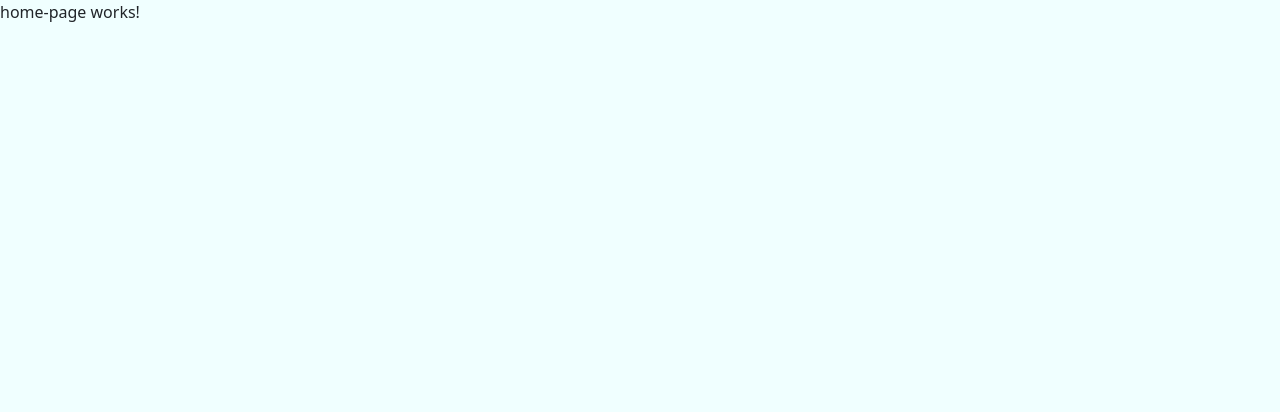
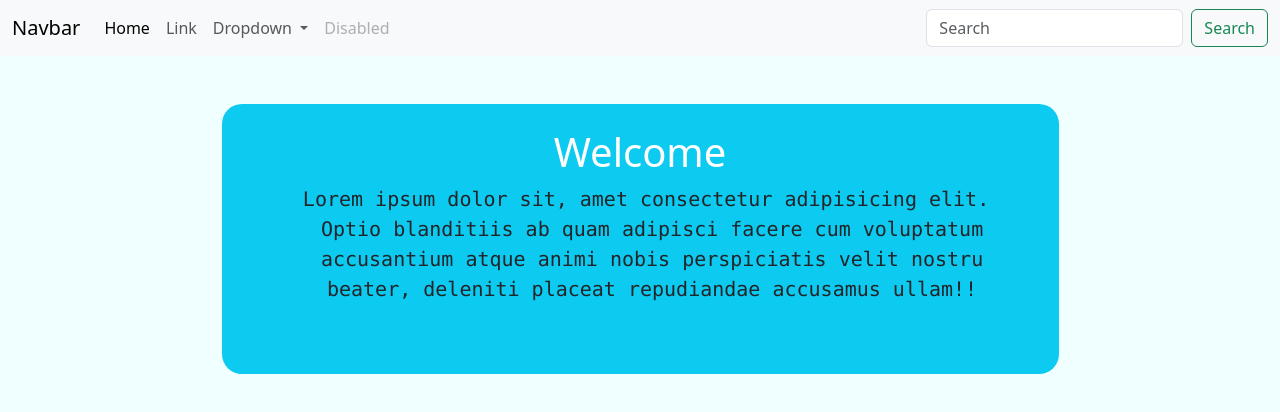
Before and after one commit to SimiShahudeen/Bank-App, an Angular app: page /home in a window 1280 px wide. Shown: the top 412 px of the page. Built offline with nearby package versions, Linux system fonts and the light colour scheme.

Commit message:
form-validation

```diff
--- a/src/app/app.module.ts
+++ b/src/app/app.module.ts
@@ -5,7 +5,7 @@
 import { AppComponent } from './app.component';
 import { LoginPageComponent } from './login-page/login-page.component';
 import { HomePageComponent } from './home-page/home-page.component';
-import { FormsModule } from '@angular/forms';
+import { FormsModule, ReactiveFormsModule } from '@angular/forms';
 import { RegisterComponent } from './register/register.component';
 
 @NgModule({
@@ -18,7 +18,8 @@
   imports: [
     BrowserModule,
     AppRoutingModule,
-    FormsModule
+    FormsModule,
+    ReactiveFormsModule
   ],
   providers: [],
   bootstrap: [AppComponent]
--- a/src/app/home-page/home-page.component.html
+++ b/src/app/home-page/home-page.component.html
@@ -1 +1,49 @@
-<p>home-page works!</p>
+<!-- nav tab--------------------------------------------- -->
+<nav class="navbar navbar-expand-lg bg-body-tertiary">
+  <div class="container-fluid">
+    <a class="navbar-brand" href="#">Navbar</a>
+    <button class="navbar-toggler" type="button" data-bs-toggle="collapse" data-bs-target="#navbarSupportedContent" aria-controls="navbarSupportedContent" aria-expanded="false" aria-label="Toggle navigation">
+      <span class="navbar-toggler-icon"></span>
+    </button>
+    <div class="collapse navbar-collapse" id="navbarSupportedContent">
+      <ul class="navbar-nav me-auto mb-2 mb-lg-0">
+        <li class="nav-item">
+          <a class="nav-link active" aria-current="page" href="#">Home</a>
+        </li>
+        <li class="nav-item">
+          <a class="nav-link" href="#">Link</a>
+        </li>
+        <li class="nav-item dropdown">
+          <a class="nav-link dropdown-toggle" href="#" role="button" data-bs-toggle="dropdown" aria-expanded="false">
+            Dropdown
+          </a>
+          <ul class="dropdown-menu">
+            <li><a class="dropdown-item" href="#">Action</a></li>
+            <li><a class="dropdown-item" href="#">Another action</a></li>
+            <li><hr class="dropdown-divider"></li>
+            <li><a class="dropdown-item" href="#">Something else here</a></li>
+          </ul>
+        </li>
+        <li class="nav-item">
+          <a class="nav-link disabled">Disabled</a>
+        </li>
+      </ul>
+      <form class="d-flex" role="search">
+        <input class="form-control me-2" type="search" placeholder="Search" aria-label="Search">
+        <button class="btn btn-outline-success" type="submit">Search</button>
+      </form>
+    </div>
+  </div>
+</nav>
+<!-- -------------welcome text----------------------------------------------------------------------------- -->
+<div class="container d-flex justify-content-center" style="flex-direction: column; align-items: center;">
+  <div class="text-center bg-info mt-5 p-4 w-75 " style="border-radius: 20px;">
+    <h1 class="text-white">Welcome</h1>
+    <pre style="text-align: center;" class="fs-5">
+  Lorem ipsum dolor sit, amet consectetur adipisicing elit.
+  Optio blanditiis ab quam adipisci facere cum voluptatum
+  accusantium atque animi nobis perspiciatis velit nostru
+  beater, deleniti placeat repudiandae accusamus ullam!!
+      </pre>
+  </div>
+</div>
--- a/src/app/login-page/login-page.component.html
+++ b/src/app/login-page/login-page.component.html
@@ -3,7 +3,7 @@
     <div class=" mt-5 p-5 ">
       <form action="" class="form-control p-3 ms-5 w-75" style="border:0px;">
         <h2 class="text-center">{{formName}}</h2>
-        <input [(ngModel)]="uname" name="name" id="n1" type="text" placeholder="enter user id"
+        <input  name="name" id="n1" type="text" placeholder="enter user id"
           class="w-100 form-control my-3">
         <input type="password" [placeholder]="placeholderName" class="w-100 form-control my-3">
         <div class="d-flex justify-content-center my-2">
--- a/src/app/login-page/login-page.component.ts
+++ b/src/app/login-page/login-page.component.ts
@@ -8,18 +8,15 @@
   styleUrls: ['./login-page.component.css']
 })
 export class LoginPageComponent implements OnInit {
-  formName = 'Login Here'
-  placeholderName ='enter password'
-  uname:any
-
-  constructor(private a1:Router) {
+  formName:string = 'Login Here'
+  placeholderName = 'enter password'
+  constructor(private a1: Router) {
 
   }
   ngOnInit(): void {
 
   }
-  method1(){
-    // alert(`${this.a1.sdata} ${this.a1.method2()}`)
+  method1() {
     this.a1.navigateByUrl('home')
   }
 
--- a/src/app/register/register.component.html
+++ b/src/app/register/register.component.html
@@ -1,14 +1,15 @@
 <div class="row pt-5">
   <div class="col-md-7">
     <div class=" mt-4 p-5 ">
-      <form action="" class="form-control p-3 ms-5 w-75" style="border-radius: 10px;">
+      <form [formGroup]="registerForm" action="" (ngSubmit)="SignUp()" class="form-control p-3 ms-5 w-75" style="border-radius: 10px;">
         <h2 class="text-center">Sign Up</h2>
-        <input type="text" placeholder="account number" class="w-100 form-control my-3">
-        <input name="name" id="n1" type="text" placeholder=" user id"
+        <input formControlName="acno" id="ac-num" name="account-num" type="text" placeholder="account number"
           class="w-100 form-control my-3">
-        <input type="password" placeholder="password" class="w-100 form-control my-3">
+        <input formControlName="uname" name="user-name" id="u-name" type="text" placeholder=" user id" class="w-100 form-control my-3">
+        <input formControlName="psw" id="p-wd" name="pass-wd" type="password" placeholder="password" class="w-100 form-control my-3">
+        <input formControlName="cpsw" id="p-wd-2" name="pass-wd-2" type="password" placeholder="confirm password" class="w-100 form-control my-3">
         <div class="d-flex justify-content-center my-2">
-          <button class="btn btn-info">sign up</button>
+          <button type="submit" class="btn btn-info">sign up</button>
         </div>
         <h6 class="text-center my-2 text-secondary">already have account?
           <a routerLink="" style="text-decoration: none;"> login</a>
--- a/src/app/register/register.component.ts
+++ b/src/app/register/register.component.ts
@@ -1,10 +1,37 @@
-import { Component } from '@angular/core';
+import { Component, OnInit } from '@angular/core';
+import { FormBuilder, Validators } from '@angular/forms';
 
 @Component({
   selector: 'app-register',
   templateUrl: './register.component.html',
   styleUrls: ['./register.component.css']
 })
-export class RegisterComponent {
+export class RegisterComponent implements OnInit {
+
+  // acno: any
+  // uname: any
+  // pwd: any
+  constructor(private fb: FormBuilder) { }
+  registerForm = this.fb.group({
+    acno: ['', [Validators.required, Validators.pattern('[0-9]+')]],
+    uname: ['', [Validators.required, Validators.pattern('[a-zA-Z]+')]],
+    psw: ['', [Validators.required, Validators.pattern('[0-9a-zA-Z]+')]],
+    cpsw: ['', [Validators.required, Validators.pattern('[0-9a-zA-Z]+')]]
+  })
+  ngOnInit(): void {
+
+  }
+  SignUp() {
+    // console.log(this.acno, this.uname, this.pwd);
+
+    if (this.registerForm.valid) {
+      alert('register works')
+    }
+    else {
+      alert('invalid form')
+    }
+    // console.log(this.registerForm.value.acno);
+
+  }
 
 }
```
